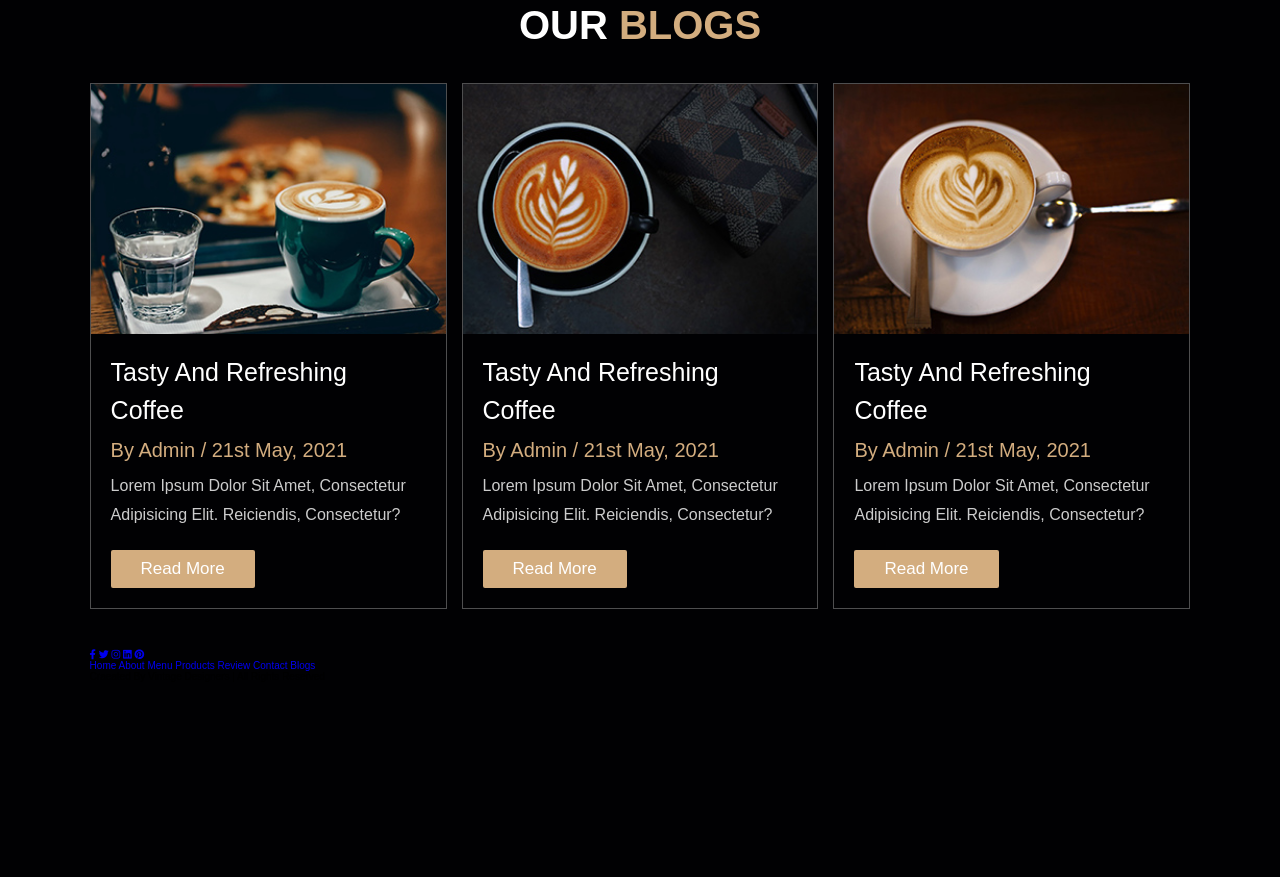
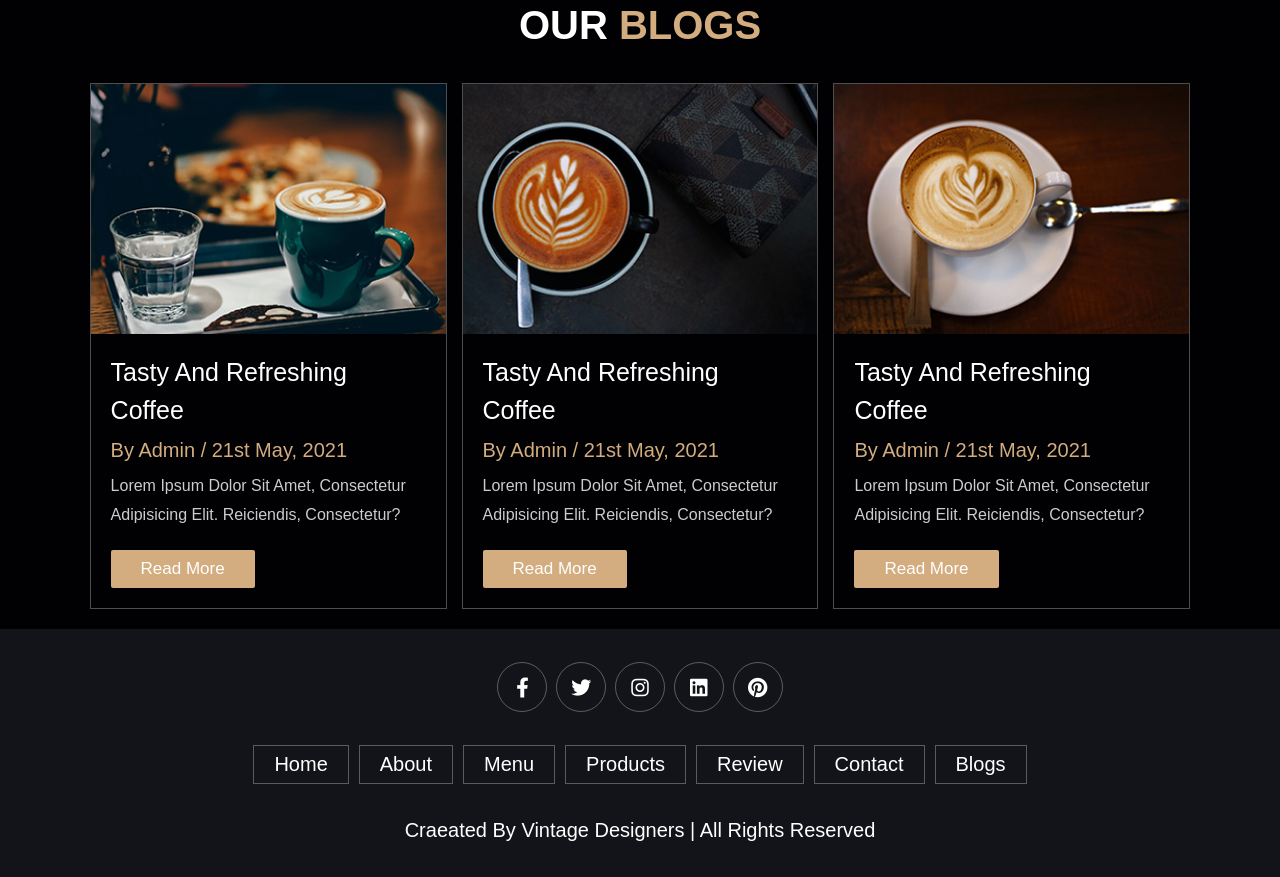
Before and after one commit to Vysint/Day6-Sneakers-Ecommerce-Website., a plain HTML site: page index.html in a window 1280 px wide. Shown: the part 4074-4951 px from the top of the page. Before the commit the page ends 4776 px from the top, so only its background shows below. Drawn offline with Linux system fonts and the light colour scheme.

Commit message:
Added CSS for footer Section

```diff
--- a/CSS/styles.css
+++ b/CSS/styles.css
@@ -449,6 +449,54 @@ header .search-form.active{
     color:#ccc;
     padding:1rem 0;
 }
+.footer{
+    background: var(--black-color);
+    text-align: center;
+}
+.footer .share{
+    padding: 1rem 0;
+}
+.footer .share a{
+    height: 5rem;
+    width: 5rem;
+    line-height: 5rem;
+    font-size: 2rem;
+    color:var(--white-color);
+    border:var(--border);
+    margin:.3rem;
+    border-radius: 50%;
+}
+.footer .share a:hover{
+    background-color: var(--main-color);
+}
+
+.footer .links{
+    display: flex;
+    justify-content: center;
+    flex-wrap: wrap;
+    padding: 2rem 0;
+    gap:1rem;
+}
+
+.footer .links a{
+    padding: .7rem 2rem;
+    color:var(--white-color);
+    border:var(--border);
+    font-size: 2rem;
+}
+.footer .links a:hover{
+    background: var(--main-color);
+}
+.footer .credit{
+    font-size: 2rem;
+    color:var(--white-color);
+    font-weight: lighter;
+    padding:1.5rem;
+}
+.footer .credit span{
+    color:var(--white-color);
+}
+
 
 
 
```
